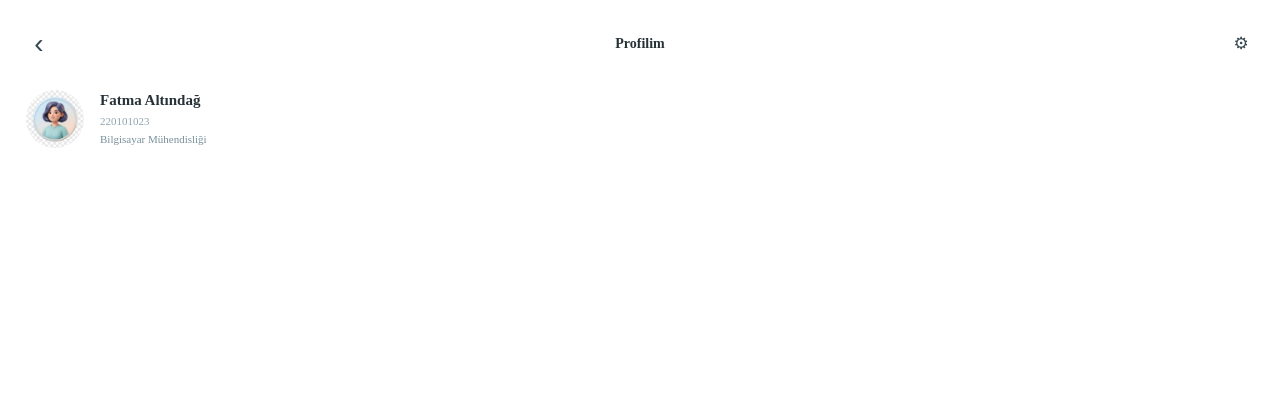
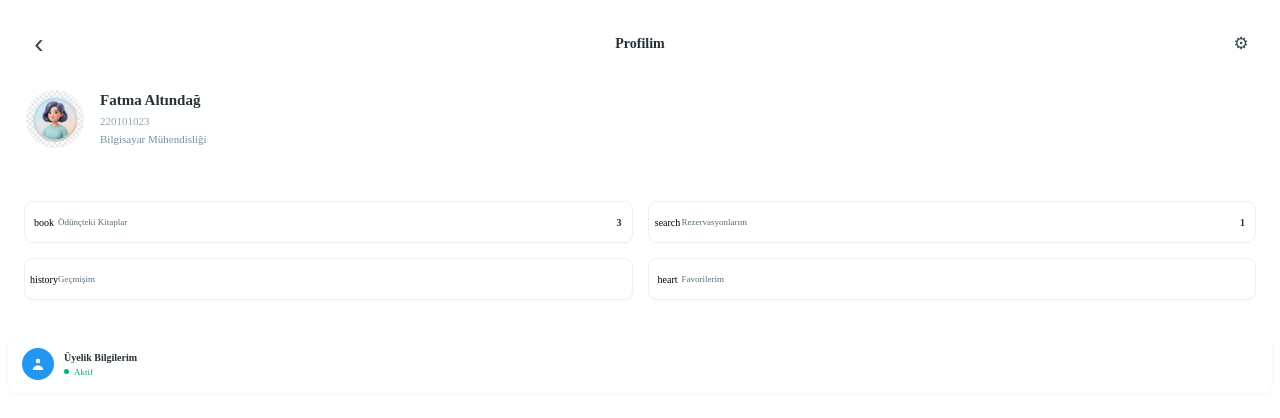
Before and after one commit to Fatma4444/KitapOduncAlmaSistemi, an Angular app: page /profile in a window 1280 px wide. Shown: the top 418 px of the page. Built offline with nearby package versions, Linux system fonts and the light colour scheme.

Commit message:
profile/membership-status

```diff
--- a/src/app/component/profile/membership-status/membership-status.css
+++ b/src/app/component/profile/membership-status/membership-status.css
@@ -0,0 +1,90 @@
+.membership-status {
+  width: 100%;
+  height: 58px;
+
+  display: flex;
+  align-items: center;
+
+  padding: 10px 14px;
+
+  box-sizing: border-box;
+
+  background-color: #ffffff;
+
+  border-radius: 10px;
+
+  box-shadow: 0 1px 5px rgba(0, 0, 0, 0.04);
+}
+
+/* Mavi kullanıcı ikonu */
+
+.membership-icon {
+  width: 32px;
+  height: 32px;
+
+  display: flex;
+  align-items: center;
+  justify-content: center;
+
+  flex-shrink: 0;
+
+  border-radius: 50%;
+
+  background-color: #2196f3;
+}
+
+/* Yazılar */
+
+.membership-details {
+  margin-left: 10px;
+
+  display: flex;
+  flex-direction: column;
+  justify-content: center;
+}
+
+.membership-details h3 {
+  margin: 0;
+
+  font-size: 10px;
+  line-height: 14px;
+
+  font-weight: 600;
+
+  color: #263238;
+}
+
+/* Aktif / Pasif */
+
+.membership-state {
+  display: flex;
+  align-items: center;
+
+  margin-top: 1px;
+}
+
+.status-dot {
+  width: 5px;
+  height: 5px;
+
+  margin-right: 5px;
+
+  border-radius: 50%;
+
+  background-color: #00b578;
+}
+
+.status-text {
+  font-size: 9px;
+  line-height: 12px;
+
+  color: #00a86b;
+}
+
+.status-dot.inactive {
+  background-color: #9e9e9e;
+}
+
+.status-text.inactive {
+  color: #9e9e9e;
+}
--- a/src/app/component/profile/membership-status/membership-status.html
+++ b/src/app/component/profile/membership-status/membership-status.html
@@ -1 +1,49 @@
-<p>membership-status works!</p>
+<div class="membership-status">
+
+  <div class="membership-icon">
+
+    <svg
+      width="18"
+      height="18"
+      viewBox="0 0 24 24"
+      fill="none"
+      xmlns="http://www.w3.org/2000/svg">
+
+      <circle
+        cx="12"
+        cy="8"
+        r="3"
+        fill="white"/>
+
+      <path
+        d="M5 20C5 16.6863 8.13401 14 12 14C15.866 14 19 16.6863 19 20"
+        fill="white"/>
+
+    </svg>
+
+  </div>
+
+  <div class="membership-details">
+
+    <h3>
+      {{ membership.title }}
+    </h3>
+
+    <div class="membership-state">
+
+      <span
+        class="status-dot"
+        [class.inactive]="!membership.active">
+      </span>
+
+      <span
+        class="status-text"
+        [class.inactive]="!membership.active">
+        {{ membership.status }}
+      </span>
+
+    </div>
+
+  </div>
+
+</div>
--- a/src/app/component/profile/membership-status/membership-status.ts
+++ b/src/app/component/profile/membership-status/membership-status.ts
@@ -1,9 +1,21 @@
 import { Component } from '@angular/core';
+import profileData from '../profile.json';
+
+interface MembershipInfo {
+  title: string;
+  status: string;
+  active: boolean;
+}
 
 @Component({
+  selector: 'app-membership-status',
+  standalone: true,
   imports: [],
-  selector: 'app-membership-status',
-  styleUrl: './membership-status.css',
   templateUrl: './membership-status.html',
+  styleUrl: './membership-status.css'
 })
-export class MembershipStatus {}
+export class MembershipStatus {
+
+  membership: MembershipInfo = profileData.membershipStatus;
+
+}
--- a/src/app/component/profile/profile-categories/profile-categories.css
+++ b/src/app/component/profile/profile-categories/profile-categories.css
@@ -0,0 +1,68 @@
+.profile-categories {
+  width: 100%;
+
+  display: grid;
+  grid-template-columns: 1fr 1fr;
+
+  gap: 15px;
+
+  padding: 35px 16px;
+  box-sizing: border-box;
+}
+
+.category-card {
+  height: 42px;
+
+  display: flex;
+  align-items: center;
+  justify-content: space-between;
+
+  padding: 0 10px;
+
+  box-sizing: border-box;
+
+  background-color: #ffffff;
+
+  border: 1px solid #f0f0f0;
+  border-radius: 9px;
+
+  box-shadow: 0 1px 3px rgba(0, 0, 0, 0.03);
+}
+
+.category-left {
+  display: flex;
+  align-items: center;
+
+  min-width: 0;
+}
+
+.category-icon {
+  width: 18px;
+  height: 18px;
+
+  display: flex;
+  align-items: center;
+  justify-content: center;
+
+  margin-right: 5px;
+
+  font-size: 10px;
+}
+
+.category-title {
+  font-size: 9px;
+  line-height: 11px;
+
+  color: #546e7a;
+
+  white-space: nowrap;
+}
+
+.category-count {
+  font-size: 10px;
+  font-weight: 600;
+
+  color: #263238;
+
+  margin-left: 4px;
+}
--- a/src/app/component/profile/profile-categories/profile-categories.html
+++ b/src/app/component/profile/profile-categories/profile-categories.html
@@ -1 +1,29 @@
-<p>profile-categories works!</p>
+<div class="profile-categories">
+
+  @for (category of categories; track category.title) {
+
+    <div class="category-card">
+
+      <div class="category-left">
+
+        <span class="category-icon">
+          {{ category.icon }}
+        </span>
+
+        <span class="category-title">
+          {{ category.title }}
+        </span>
+
+      </div>
+
+      @if (category.count !== null) {
+        <span class="category-count">
+          {{ category.count }}
+        </span>
+      }
+
+    </div>
+
+  }
+
+</div>
--- a/src/app/component/profile/profile-categories/profile-categories.ts
+++ b/src/app/component/profile/profile-categories/profile-categories.ts
@@ -1,9 +1,21 @@
 import { Component } from '@angular/core';
+import profileData from '../profile.json';
+
+interface ProfileCategory {
+  title: string;
+  count: number | null;
+  icon: string;
+}
 
 @Component({
+  selector: 'app-profile-categories',
+  standalone: true,
   imports: [],
-  selector: 'app-profile-categories',
-  styleUrl: './profile-categories.css',
   templateUrl: './profile-categories.html',
+  styleUrl: './profile-categories.css'
 })
-export class ProfileCategories {}
+export class ProfileCategories {
+
+  categories: ProfileCategory[] = profileData.categories;
+
+}
--- a/src/app/component/profile/profile.html
+++ b/src/app/component/profile/profile.html
@@ -1,2 +1,4 @@
 <app-profile-header> </app-profile-header>
 <app-profile-information></app-profile-information>
+<app-profile-categories></app-profile-categories>
+<app-membership-status></app-membership-status>
--- a/src/app/component/profile/profile.json
+++ b/src/app/component/profile/profile.json
@@ -2,5 +2,34 @@
   "name": "Fatma Altındağ",
   "studentNumber": "220101023",
   "department": "Bilgisayar Mühendisliği",
-  "profileImage": "images/profile.jpg"
+  "profileImage": "images/profile.jpg",
+
+  "categories": [
+    {
+      "title": "Ödünçteki Kitaplar",
+      "count": 3,
+      "icon": "book"
+    },
+    {
+      "title": "Rezervasyonlarım",
+      "count": 1,
+      "icon": "search"
+    },
+    {
+      "title": "Geçmişim",
+      "count": null,
+      "icon": "history"
+    },
+    {
+      "title": "Favorilerim",
+      "count": null,
+      "icon": "heart"
+    }
+  ],
+
+  "membershipStatus": {
+    "title": "Üyelik Bilgilerim",
+    "status": "Aktif",
+    "active": true
+  }
 }
--- a/src/app/component/profile/profile.ts
+++ b/src/app/component/profile/profile.ts
@@ -1,9 +1,11 @@
 import { Component } from '@angular/core';
 import { ProfileHeader } from './profile-header/profile-header';
 import { ProfileInformation } from './profile-information/profile-information';
+import { ProfileCategories } from './profile-categories/profile-categories';
+import { MembershipStatus } from './membership-status/membership-status';
 
 @Component({
-  imports: [ProfileHeader, ProfileInformation],
+  imports: [ProfileHeader, ProfileInformation, ProfileCategories, MembershipStatus],
   selector: 'app-profile',
   styleUrl: './profile.css',
   templateUrl: './profile.html',
```
